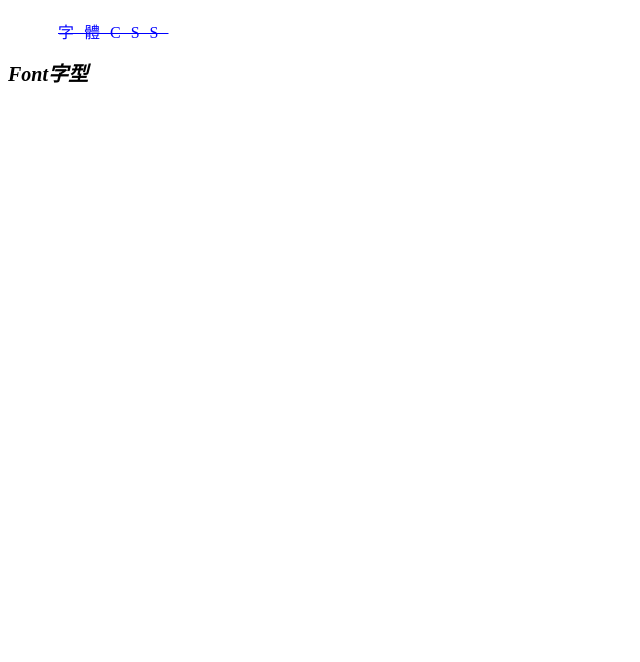
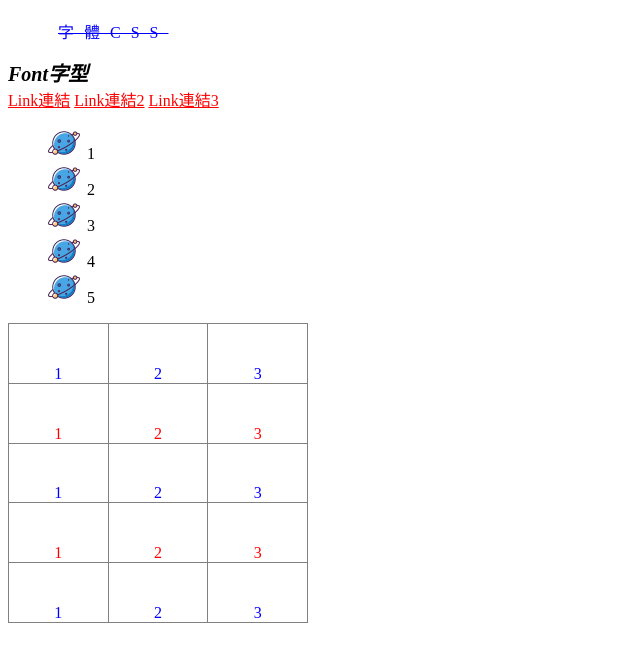
Before and after one commit to chun1023/3411107063, a plain HTML site: page css_all.html in a window 1280 px wide. Shown: the whole page, without its empty margins (0-640 px from the left). Drawn offline with Linux system fonts and the light colour scheme.

Commit message:
Add files via upload

```diff
--- a/css_all.html
+++ b/css_all.html
@@ -55,6 +55,52 @@
         .font_family{
             font-family: "標楷體";
         }
+        /* Link連結 */
+        /* 未訪問 */
+        .a_css:link{
+            color: red;
+        }
+        /* 訪問過 */
+        .a_css:visited{
+            color: green;
+        }
+        /* 移入 */
+        .a_css:hover{
+            color: yellow;
+        }
+        /* 點下去 */
+        .a_css:active{
+            color: blueviolet;
+        }
+        /* List列表 */
+        .ol_list{
+            /* 類型 */
+            /* list-style-type: none; */
+            list-style-type: upper-roman;
+            /* 位置 */
+            list-style-position: inside;
+            /* 圖片 */
+            list-style-image: url(orbit.png);
+        }
+        /* Table表格 */
+        /* 邊框合併 */
+        .table_css{
+            border-collapse: collapse;
+        }
+        td{
+            /* 水平 */
+            text-align: center;
+            /* 垂直 */
+            vertical-align: bottom;
+        }
+        /* 偶數行 */
+        tr:nth-child(even){
+            color: red;
+        }
+        /* 奇數行 */
+        tr:nth-child(odd){
+            color: blue;
+        }
     </style>
 </head>
 <body>
@@ -64,5 +110,46 @@
     <div class="font_style font_weight font_size font_family">
         Font字型
     </div>
+    <div>
+        <a href="#" class="a_css">Link連結</a>
+        <a href="#abc" class="a_css">Link連結2</a>
+        <a href="#def" class="a_css">Link連結3</a>
+    </div>
+    <div>
+        <ol class="ol_list">
+            <li>1</li>
+            <li>2</li>
+            <li>3</li>
+            <li>4</li>
+            <li>5</li>
+        </ol>
+    </div>
+    <table class="table_css" border="1" cellpadding="0" width="300" height="300">
+        <tr>
+            <td>1</td>
+            <td>2</td>
+            <td>3</td>
+        </tr>
+        <tr>
+            <td>1</td>
+            <td>2</td>
+            <td>3</td>
+        </tr>
+        <tr>
+            <td>1</td>
+            <td>2</td>
+            <td>3</td>
+        </tr>
+        <tr>
+            <td>1</td>
+            <td>2</td>
+            <td>3</td>
+        </tr>
+        <tr>
+            <td>1</td>
+            <td>2</td>
+            <td>3</td>
+        </tr>
+    </table>
 </body>
 </html>
```
Also changed, not shown: orbit.png (added).
